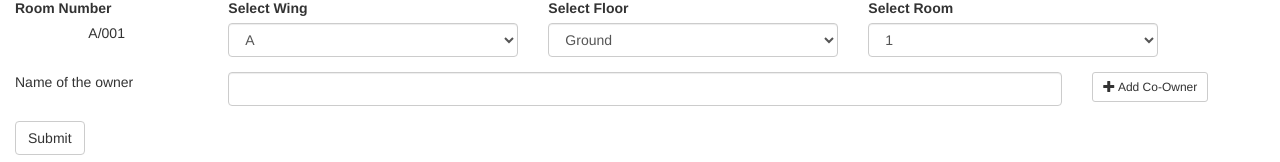
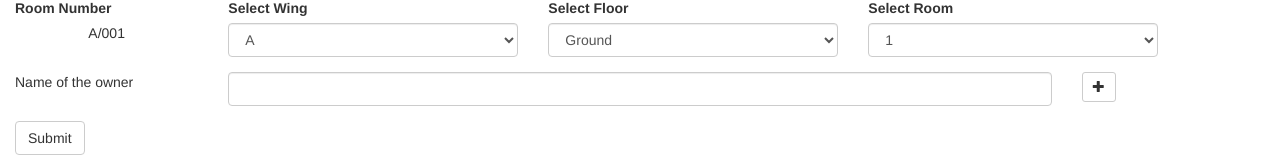
Before and after one commit to diptiR/society-web, an Angular app: page /addRooms in a window 1280 px wide. Shown: the part 137-299 px from the top of the page. Built offline with nearby package versions, Linux system fonts and the light colour scheme.

Commit message:
Resolved ngFor issue and implemented add & delete co-owner functionality

```diff
--- a/src/app/add-rooms/add-rooms.component.html
+++ b/src/app/add-rooms/add-rooms.component.html
@@ -25,18 +25,18 @@
       </select>
     </div>
   </div>
-  <div class="row form-group">
-    <div class="col-lg-2">Name of the owner</div>
-    <div class="col-lg-10 row" *ngFor = "let owner of owners;let i = index">
-      <div class="col-lg-10">
-        <input [(ngModel)]="owners[i]" class="form-control" type="text" />
-      </div>
-      <div class="col-lg-2">
-        <button type="button" class="btn btn-default btn-sm" (click)="addCoOwner()">
+  <div class="row form-group" *ngFor="let owner of owners;let i = index;trackBy:trackByFn">
+    <div class="col-lg-2"><div *ngIf = "i === 0">Name of the owner</div></div>
+    <div class="col-lg-8">
+      <input [(ngModel)]="owners[i]" class="form-control" type="text" />
+    </div>
+    <div class="col-lg-2">
+      <button type="button" class="btn btn-default btn-sm" (click)="addCoOwner()" *ngIf="i === owners.length-1">
           <span class="glyphicon glyphicon-plus"></span>
-          Add Co-Owner
         </button>
-      </div>
+      <button type="button" class="btn btn-default btn-sm" (click)="deleteCoOwner(i)" *ngIf="i !== owners.length-1">
+          <span class="glyphicon glyphicon-minus"></span>
+        </button>
     </div>
   </div>
   <button type="submit" class="btn btn-default">Submit</button>
--- a/src/app/add-rooms/add-rooms.component.ts
+++ b/src/app/add-rooms/add-rooms.component.ts
@@ -24,8 +24,12 @@ export class AddRoomsComponent implements OnInit {
   roomNumber;
 
   trackByFn(index, item) {
-    return item;
+    return index;
 }
+
+  deleteCoOwner(index){
+    this.owners.splice(index, 1);
+  }
 
   addCoOwner(){
     this.owners.push("");
```
